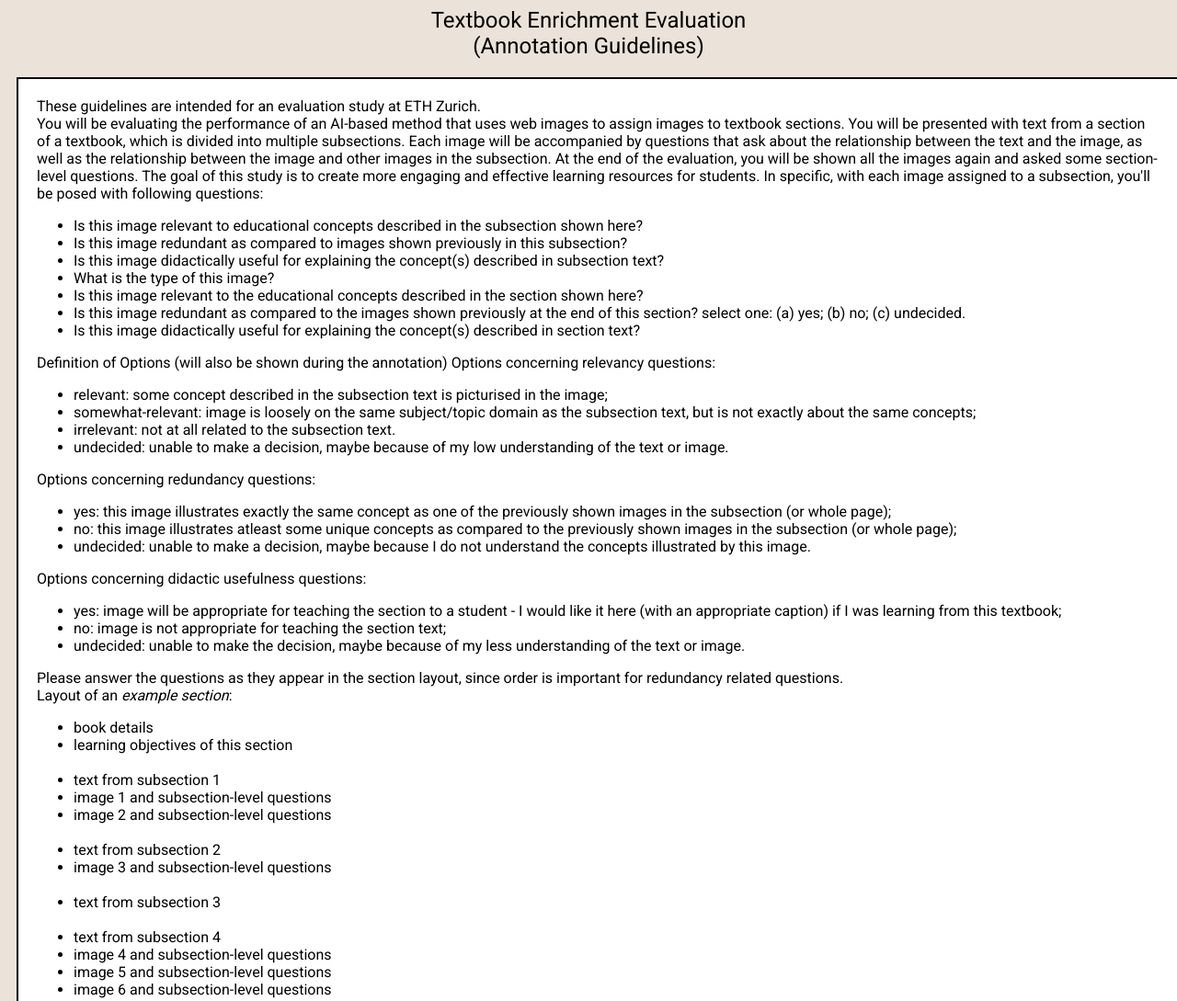
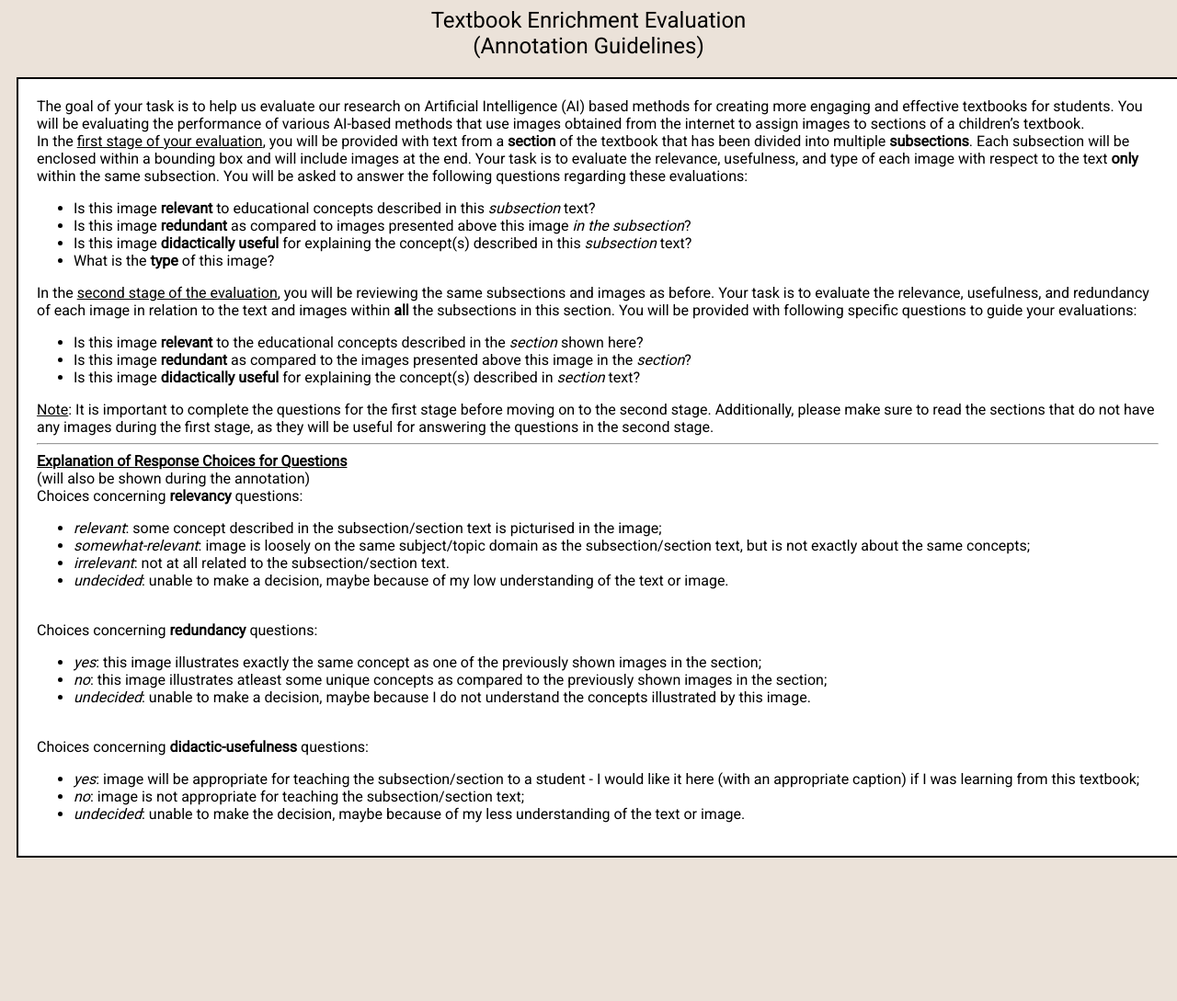
Before and after one commit to eth-nlped/textbook-enrichment, a website: page src_annotation_ui/web/instructions.html in a window 1280 px wide. Shown: the top 1089 px of the page at 92% size. After the commit the page ends 953 px from the top, so only its background shows below. Drawn offline with nearby package versions, Linux system fonts and the light colour scheme.

Commit message:
updated guidelines and questions

```diff
--- a/src_annotation_ui/web/instructions.html
+++ b/src_annotation_ui/web/instructions.html
@@ -26,61 +26,84 @@
     <div style="margin-left: auto; margin-right: auto; font-size: x-large;">(Annotation Guidelines)</div>
 
     <div id="instruction_area_big">
-        These guidelines are intended for an evaluation study at ETH Zurich.
-        <br>
+        <!-- These guidelines are intended for an evaluation study at ETH Zurich. -->
+        <!-- <br> -->
         <!-- If you did not, or are unsure, please <a href="big_instructions" target="_blank">read them here</a>. -->
 
 
-        You will be evaluating the performance of an AI-based method that uses web images to assign images to textbook sections.
-        You will be presented with text from a section of a textbook, which is divided into multiple subsections.
-        Each image will be accompanied by questions that ask about the relationship between the text and the image, as well as the relationship between the image and other images in the subsection.
-        At the end of the evaluation, you will be shown all the images again and asked some section-level questions.
-        The goal of this study is to create more engaging and effective learning resources for students.
+        The goal of your task is to help us evaluate our research on Artificial Intelligence (AI) based methods for creating more engaging and effective textbooks for students.
+        You will be evaluating the performance of various AI-based methods that use images obtained from the internet to assign images to sections of a children’s textbook.
 
-        In specific, with each image assigned to a subsection, you'll be posed with following questions:
+        <br>
+
+        In the <u>first stage of your evaluation</u>, you will be provided with text from a <b>section</b> of the textbook that has been divided into multiple <b>subsections</b>.
+        Each subsection will be enclosed within a bounding box and will include images at the end.
+        Your task is to evaluate the relevance, usefulness, and type of each image with respect to the text <b>only</b> within the same subsection.
+        You will be asked to answer the following questions regarding these evaluations:
+
         <ul>
-            <li>Is this image relevant to educational concepts described in the subsection shown here?</li>
-            <li>Is this image redundant as compared to images shown previously in this subsection?</li>
-            <li>Is this image didactically useful for explaining the concept(s) described in subsection text?</li>
-            <li>What is the type of this image?</li>
-            <li>Is this image relevant to the educational concepts described in the section shown here?</li>
-            <li>Is this image redundant as compared to the images shown previously at the end of this section? select one: (a) yes; (b) no; (c) undecided.</li>
-            <li>Is this image didactically useful for explaining the concept(s) described in section text?</li>
+            <li>Is this image <b>relevant</b> to educational concepts described in this <i>subsection</i> text?</li>
+            <li>Is this image <b>redundant</b> as compared to images presented above this image <i>in the subsection</i>?</li>
+            <li>Is this image <b>didactically useful</b> for explaining the concept(s) described in this <i>subsection</i> text?</li>
+            <li>What is the <b>type</b> of this image?</li>
         </ul>
+
+        In the <u>second stage of the evaluation</u>, you will be reviewing the same subsections and images as before.
+        Your task is to evaluate the relevance, usefulness, and redundancy of each image in relation to the text and images within <b>all</b> the subsections in this section.
+        You will be provided with following specific questions to guide your evaluations:
+
+        <ul>
+            <li>Is this image <b>relevant</b> to the educational concepts described in the <i>section</i> shown here?</li>
+            <li>Is this image <b>redundant</b> as compared to the images presented above this image in the <i>section</i>?</li>
+            <li>Is this image <b>didactically useful</b> for explaining the concept(s) described in <i>section</i> text?</li>
+        </ul>
+
+        <u>Note</u>: It is important to complete the questions for the first stage before moving on to the second stage.
+        Additionally, please make sure to read the sections that do not have any images during the first stage, as they will be useful for answering the questions in the second stage.
 
         <!-- <ul>
             <li>Finally, at the end of the section, you will be presented with all the images again and asked questions as mentioned below. The purpose of the end-of-section questions is to determine the relevance, redundancy, and educational usefulness of the images in relation to subsections other than those assigned by the AI-based method.</li>
         </ul> -->
 
-        Definition of Options (will also be shown during the annotation)
+        <hr>
 
-        Options concerning relevancy questions:
+        <!-- <br> -->
+
+        <u><b>Explanation of Response Choices for Questions</b></u> <br> (will also be shown during the annotation)
+
+        <br>
+
+        Choices concerning <b>relevancy</b> questions:
         <ul>
-            <li>relevant: some concept described in the subsection text is picturised in the image; </li>
-            <li>somewhat-relevant: image is loosely on the same subject/topic domain as the subsection text, but is not exactly about the same concepts; </li>
-            <li>irrelevant: not at all related to the subsection text.</li>
-            <li>undecided: unable to make a decision, maybe because of my low understanding of the text or image.</li>
+            <li><i>relevant</i>: some concept described in the subsection/section text is picturised in the image; </li>
+            <li><i>somewhat-relevant</i>: image is loosely on the same subject/topic domain as the subsection/section text, but is not exactly about the same concepts; </li>
+            <li><i>irrelevant</i>: not at all related to the subsection/section text.</li>
+            <li><i>undecided</i>: unable to make a decision, maybe because of my low understanding of the text or image.</li>
         </ul>
 
-        Options concerning redundancy questions:
+        <br>
+
+        Choices concerning <b>redundancy</b> questions:
         <ul>
-            <li>yes: this image illustrates exactly the same concept as one of the previously shown images in the subsection (or whole page);</li>
-            <li>no: this image illustrates atleast some unique concepts as compared to the previously shown images in the subsection (or whole page);</li>
-            <li>undecided: unable to make a decision, maybe because I do not understand the concepts illustrated by this image.</li>
+            <li><i>yes</i>: this image illustrates exactly the same concept as one of the previously shown images in the section;</li>
+            <li><i>no</i>: this image illustrates atleast some unique concepts as compared to the previously shown images in the section;</li>
+            <li><i>undecided</i>: unable to make a decision, maybe because I do not understand the concepts illustrated by this image.</li>
         </ul>
 
-        Options concerning didactic usefulness questions:
+        <br>
+
+        Choices concerning <b>didactic-usefulness</b> questions:
         <ul>
-            <li>yes: image will be appropriate for teaching the section to a student - I would like it here (with an appropriate caption) if I was learning from this textbook;</li>
-            <li>no: image is not appropriate for teaching the section text; </li>
-            <li>undecided: unable to make the decision, maybe because of my less understanding of the text or image.</li>
+            <li><i>yes</i>: image will be appropriate for teaching the subsection/section to a student - I would like it here (with an appropriate caption) if I was learning from this textbook;</li>
+            <li><i>no</i>: image is not appropriate for teaching the subsection/section text; </li>
+            <li><i>undecided</i>: unable to make the decision, maybe because of my less understanding of the text or image.</li>
         </ul>
 
-        Please answer the questions as they appear in the section layout, since order is important for redundancy related questions.
+        <!-- Please answer the questions as they appear in the section layout, since order is important for redundancy related questions.  -->
 
-        <br>
-        Layout of an <em>example section</em>:
-        <ul>
+        <!-- <br> -->
+        <!-- Layout of an <em>example section</em>: -->
+        <!-- <ul>
             <li>book details</li>
             <li>learning objectives of this section</li>
             <br>
@@ -96,7 +119,7 @@
             <li>text from subsection 4</li>
             <li>image 4 and subsection-level questions</li>
             <li>image 5 and subsection-level questions</li>
-            <li>image 6 and subsection-level questions</li>
+            <li>image 6 and subsection-level questions</li> -->
             <!-- <li></li>
             <li>image 1 and section-level questions</li>
             <li>image 2 and section-level questions</li>
@@ -104,7 +127,7 @@
             <li>image 4 and section-level questions</li>
             <li>image 5 and section-level questions</li>
             <li>image 6 and section-level questions</li> -->
-        </ul>
+        <!-- </ul> -->
 
 
 
```
